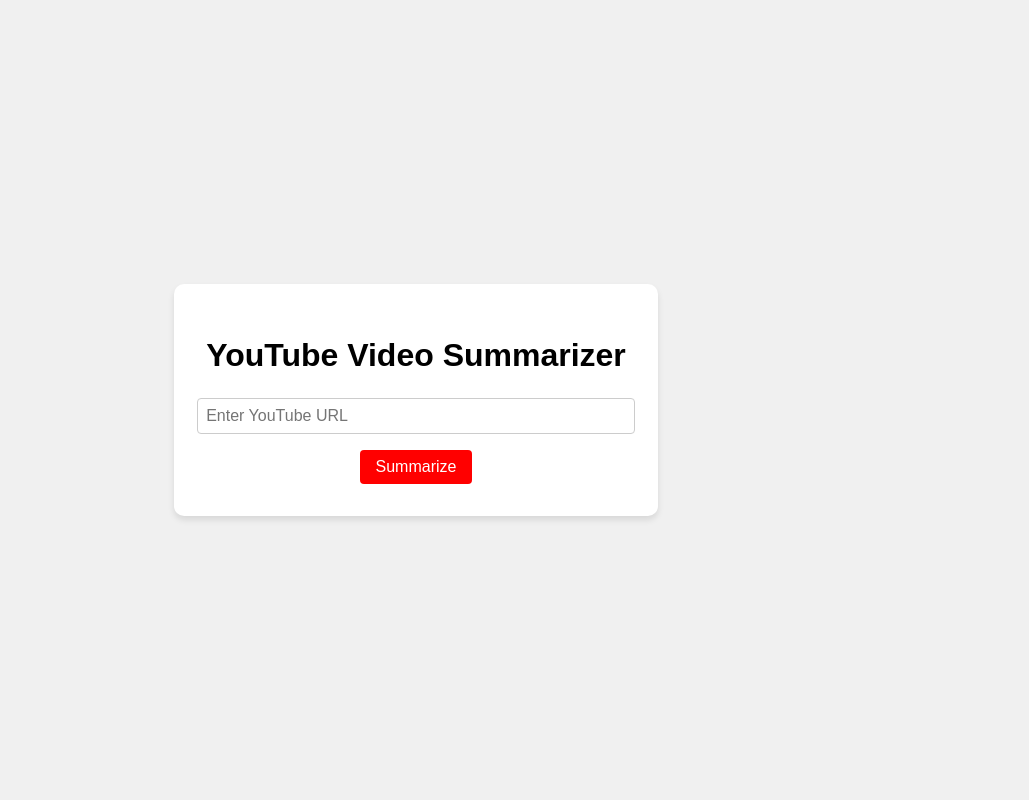
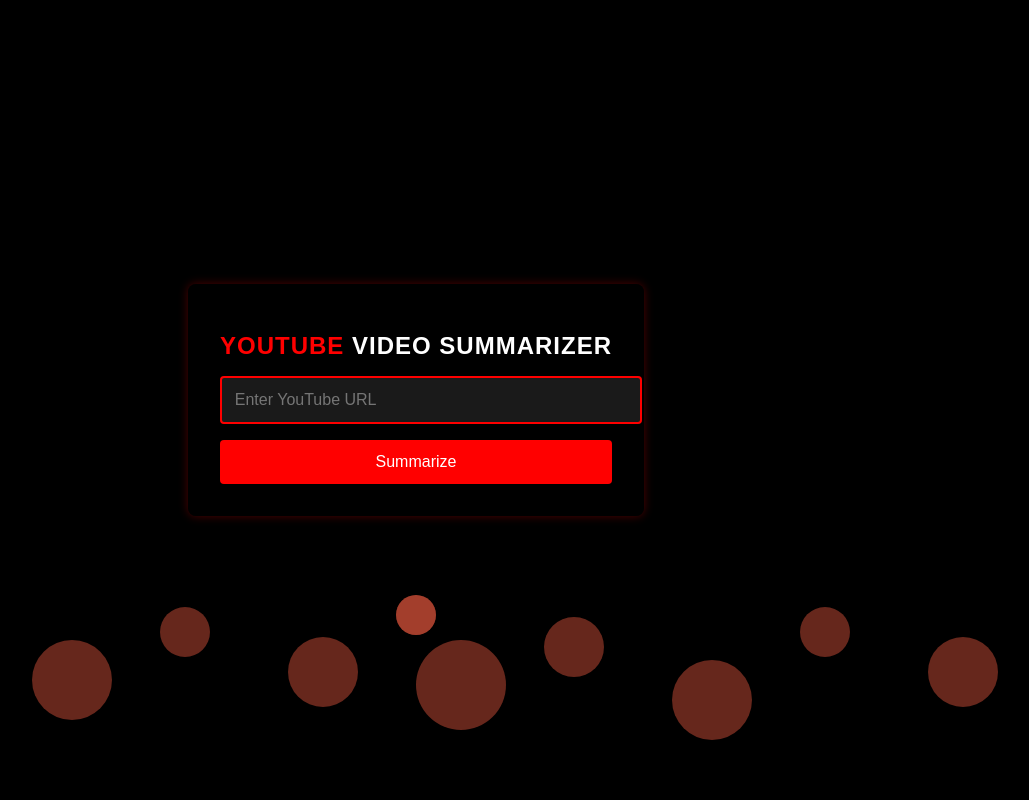
Before and after one commit to WanjaoColins/Youtube-Video-Summarizer, a Flask app: page / in a window 1280 px wide. Shown: the whole page, without its empty margins (224-1253 px from the left). Run offline with Flask 2, Linux system fonts and the light colour scheme.

Commit message:
"Major updates to flask app & Templates"

```diff
--- a/app.py
+++ b/app.py
@@ -5,17 +5,15 @@
 from langchain_together import ChatTogether
 from langchain.prompts import PromptTemplate
 from langchain.schema.runnable import RunnableSequence
-from twilio.rest import Client
-from twilio.twiml.messaging_response import MessagingResponse
 from dotenv import load_dotenv
+import requests
 
 # Load environment variables from the .env file
 load_dotenv()
 
 app = Flask(__name__)
 
-# Initialize clients and models
-twilio_client = Client(os.environ.get('TWILIO_ACCOUNT_SID'), os.environ.get('TWILIO_AUTH_TOKEN'))
+# Initialize LLM model
 llm = ChatTogether(api_key=os.environ.get('TOGETHER_API_KEY'), temperature=0.0,
                    model="meta-llama/Meta-Llama-3.1-8B-Instruct-Turbo")
 
@@ -38,6 +36,10 @@
 
 # Create the chain
 chain = RunnableSequence(product_description_template | llm)
+
+# Telegram Bot API token
+TELEGRAM_BOT_TOKEN = os.environ.get('TELEGRAM_BOT_TOKEN')
+TELEGRAM_API_URL = f"https://api.telegram.org/bot{TELEGRAM_BOT_TOKEN}"
 
 def extract_video_id(url):
     parsed_url = urlparse(url)
@@ -69,10 +71,21 @@
             return "Could not fetch the transcript."
 
         summary = chain.invoke({"video_transcript": transcript})
-        return summary.content
+        # Ensure no extra "Summary" heading is included
+        return summary.content.replace("Summary:", "").strip()
     except Exception as e:
         print(f"Error processing video: {str(e)}")  # Log error for debugging
         return f"Error processing video: {str(e)}"
+
+def send_telegram_message(chat_id, text):
+    """Send a message to the user via Telegram."""
+    url = f"{TELEGRAM_API_URL}/sendMessage"
+    payload = {
+        'chat_id': chat_id,
+        'text': text
+    }
+    response = requests.post(url, json=payload)
+    return response
 
 @app.route('/', methods=['GET', 'POST'])
 def index():
@@ -82,38 +95,22 @@
         return render_template('result.html', summary=summary)
     return render_template('index.html')
 
-@app.route('/send-message', methods=['POST'])
-def send_message():
-    data = request.json
-    to_number = data.get('to_number')
-    message = data.get('message')
+@app.route('/telegram-webhook', methods=['POST'])
+def telegram_webhook():
+    """Handle incoming Telegram messages."""
+    data = request.get_json()
 
-    if not to_number or not message:
-        return jsonify({"status": "error", "message": "Missing 'to_number' or 'message'"}), 400
+    if 'message' in data:
+        chat_id = data['message']['chat']['id']
+        text = data['message'].get('text', '').strip().lower()
 
-    try:
-        message = twilio_client.messages.create(
-            body=message,
-            from_='whatsapp:+14155238886',
-            to=f'whatsapp:{to_number}'
-        )
-        return jsonify({"status": "success", "sid": message.sid}), 200
-    except Exception as e:
-        return jsonify({"status": "error", "message": str(e)}), 500
+        if text.startswith(('https://www.youtube.com/', 'https://youtu.be/')):
+            summary = generate_summary(text)
+            send_telegram_message(chat_id, summary)
+        else:
+            send_telegram_message(chat_id, "Please send a valid YouTube URL.")
 
-@app.route('/whatsapp', methods=['POST'])
-def whatsapp_webhook():
-    incoming_msg = request.values.get('Body', '').lower()
-    resp = MessagingResponse()
-    msg = resp.message()
-
-    if incoming_msg.startswith(('https://www.youtube.com/', 'https://youtu.be/')):
-        summary = generate_summary(incoming_msg)
-        msg.body(summary)
-    else:
-        msg.body("Please send a valid YouTube URL.")
-
-    return str(resp)
+    return '', 200
 
 if __name__ == '__main__':
     app.run(debug=True)
--- a/templates/index.html
+++ b/templates/index.html
@@ -6,61 +6,162 @@
     <title>YouTube Video Summarizer</title>
     <style>
         body {
-            font-family: Arial, sans-serif;
-            background-color: #f0f0f0;
+            font-family: 'Arial', sans-serif;
+            background-color: #000000; /* Black background */
             margin: 0;
             padding: 0;
             display: flex;
             justify-content: center;
             align-items: center;
             height: 100vh;
+            overflow: hidden;
+            position: relative;
         }
         .container {
-            background-color: #ffffff;
+            z-index: 10;
+            background-color: rgba(0, 0, 0, 0.7);
             padding: 2rem;
-            border-radius: 10px;
-            box-shadow: 0 4px 6px rgba(0, 0, 0, 0.1);
+            border-radius: 8px;
+            box-shadow: 0 0 10px rgba(255, 0, 0, 0.3);
+        }
+        h1 {
+            color: #ff0000; /* YouTube Red */
+            margin-bottom: 1rem;
+            font-size: 1.5rem;
+            text-transform: uppercase;
+            letter-spacing: 1px;
             text-align: center;
         }
-        h1 {
-            color: #000000;
-            margin-bottom: 1.5rem;
+        h1 span {
+            color: #ffffff; /* White for Video Summarizer */
         }
         form {
             display: flex;
             flex-direction: column;
-            align-items: center;
+            align-items: stretch;
         }
         input[type="text"] {
             width: 100%;
-            padding: 0.5rem;
+            padding: 0.8rem;
             margin-bottom: 1rem;
-            border: 1px solid #ccc;
+            border: 2px solid #ff0000; /* YouTube Red */
             border-radius: 4px;
             font-size: 1rem;
+            transition: border-color 0.3s ease;
+            background-color: #1a1a1a;
+            color: #ffffff;
+        }
+        input[type="text"]:focus {
+            border-color: #cc0000; /* Darker shade of red */
+            outline: none;
         }
         input[type="submit"] {
-            background-color: #ff0000;
+            background-color: #ff0000; /* YouTube Red */
             color: #ffffff;
             border: none;
-            padding: 0.5rem 1rem;
+            padding: 0.8rem;
             font-size: 1rem;
             cursor: pointer;
             border-radius: 4px;
-            transition: background-color 0.3s ease;
+            transition: background-color 0.3s ease, transform 0.2s ease;
         }
         input[type="submit"]:hover {
-            background-color: #cc0000;
+            background-color: #cc0000; /* Darker shade of red */
+            transform: translateY(-2px);
+        }
+        /* Background animation */
+        .bubble {
+            position: absolute;
+            bottom: -50px;
+            width: 40px;
+            height: 40px;
+            background-color: rgba(255, 99, 71, 0.5); /* Light tomato red */
+            border-radius: 50%;
+            animation: rise 15s infinite ease-in;
+        }
+        .bubble:nth-child(2) { width: 60px; height: 60px; left: 10%; animation-duration: 18s;}
+        .bubble:nth-child(3) { width: 80px; height: 80px; left: 20%; animation-duration: 20s;}
+        .bubble:nth-child(4) { width: 50px; height: 50px; left: 30%; animation-duration: 16s;}
+        .bubble:nth-child(5) { width: 70px; height: 70px; left: 40%; animation-duration: 19s;}
+        .bubble:nth-child(6) { width: 90px; height: 90px; left: 50%; animation-duration: 21s;}
+        .bubble:nth-child(7) { width: 60px; height: 60px; left: 60%; animation-duration: 17s;}
+        .bubble:nth-child(8) { width: 80px; height: 80px; left: 70%; animation-duration: 22s;}
+        .bubble:nth-child(9) { width: 50px; height: 50px; left: 80%; animation-duration: 16s;}
+        .bubble:nth-child(10) { width: 70px; height: 70px; left: 90%; animation-duration: 19s;}
+
+        @keyframes rise {
+            0% {bottom: -50px; opacity: 0;}
+            20% {opacity: 0.8;}
+            80% {opacity: 0.8;}
+            100% {bottom: 100vh; opacity: 0;}
+        }
+
+        /* Spinner styles */
+        .spinner-container {
+            display: none;
+            position: fixed;
+            top: 0;
+            left: 0;
+            width: 100%;
+            height: 100%;
+            background-color: rgba(229, 236, 233, 0.7);
+            z-index: 1000;
+        }
+        .spinner {
+            position: absolute;
+            top: 50%;
+            left: 50%;
+            transform: translate(-50%, -50%);
+            width: 50px;
+            height: 50px;
+            border: 5px solid #111111; /* YouTube Red */
+            border-top: 5px solid #ffffff; /* White */
+            border-radius: 50%;
+            animation: spin 1s linear infinite;
+        }
+
+        @keyframes spin {
+            0% { transform: translate(-50%, -50%) rotate(0deg); }
+            100% { transform: translate(-50%, -50%) rotate(360deg); }
         }
     </style>
 </head>
 <body>
     <div class="container">
-        <h1>YouTube Video Summarizer</h1>
-        <form method="POST">
-            <input type="text" name="video_url" placeholder="Enter YouTube URL" required>
-            <input type="submit" value="Summarize">
-        </form>
+        <h1>YouTube <span>Video Summarizer</span></h1>
+        <form id="summarizerForm" method="POST">
+           <input type="text" name="video_url" placeholder="Enter YouTube URL" required>
+           <input type="submit" value="Summarize">
+       </form>
     </div>
+
+    <!-- Spinner -->
+    <div id="spinnerContainer" class="spinner-container">
+        <div class="spinner"></div>
+    </div>
+
+    <!-- Background bubbles -->
+    <div class="bubble"></div>
+    <div class="bubble"></div>
+    <div class="bubble"></div>
+    <div class="bubble"></div>
+    <div class="bubble"></div>
+    <div class="bubble"></div>
+    <div class="bubble"></div>
+    <div class="bubble"></div>
+    <div class="bubble"></div>
+    <div class="bubble"></div>
+
+    <script>
+        document.getElementById('summarizerForm').addEventListener('submit', function(e) {
+            e.preventDefault(); // Prevent the form from submitting normally
+
+            // Show the spinner
+            document.getElementById('spinnerContainer').style.display = 'block';
+
+            // Submit the form
+            this.submit();
+        });
+    </script>
 </body>
 </html>
```
Also changed, not shown: templates/result.html (+43 -8 lines).
